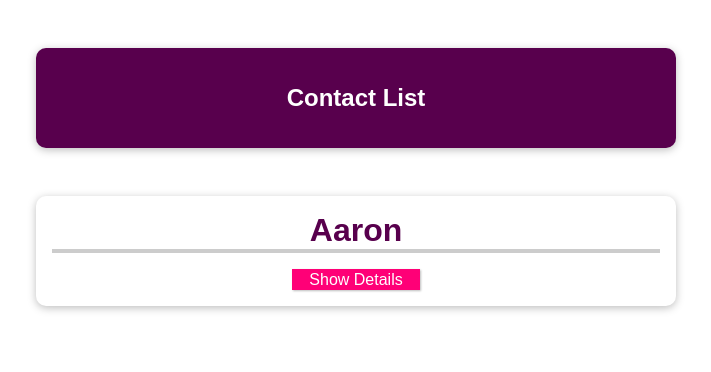
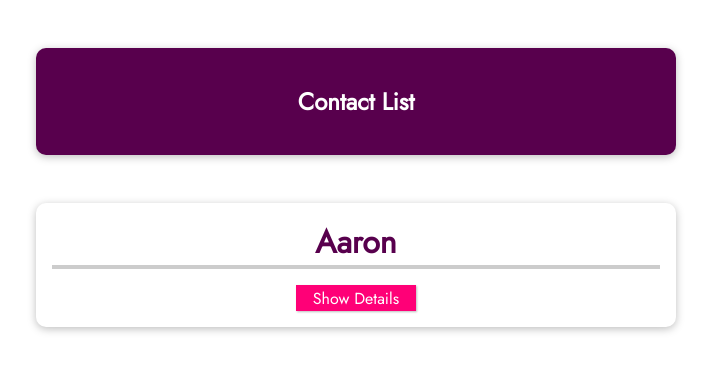
Before and after one commit to elvan/contact-list-app-vue-components, a Vue app: page / in a window 1280 px wide. Shown: the top 372 px of the page, without its empty margins (284-995 px from the left). Built offline with nearby package versions, Linux system fonts and the light colour scheme.

Commit message:
added font import

```diff
--- a/src/App.vue
+++ b/src/App.vue
@@ -43,6 +43,8 @@ export default {
 
 
 <style>
+@import url("https://fonts.googleapis.com/css2?family=Jost&display=swap");
+
 * {
   box-sizing: border-box;
 }
```
